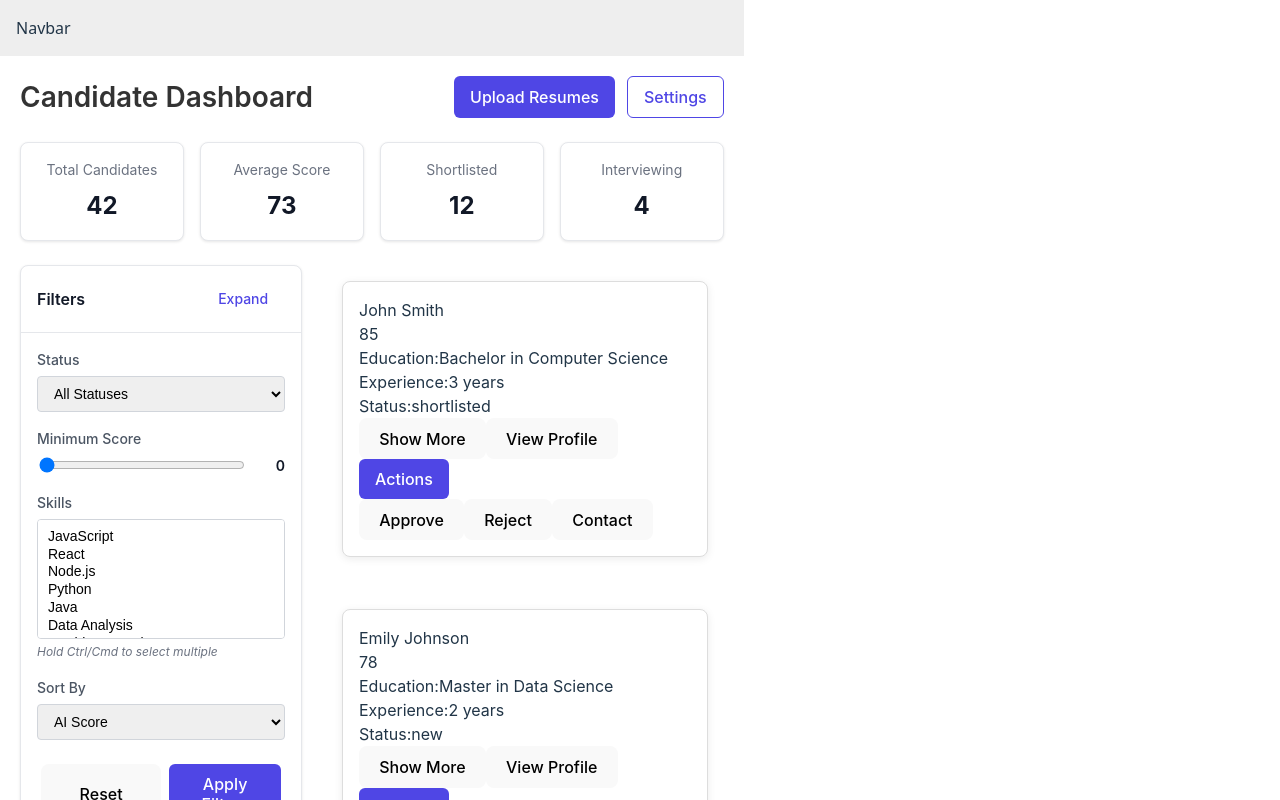
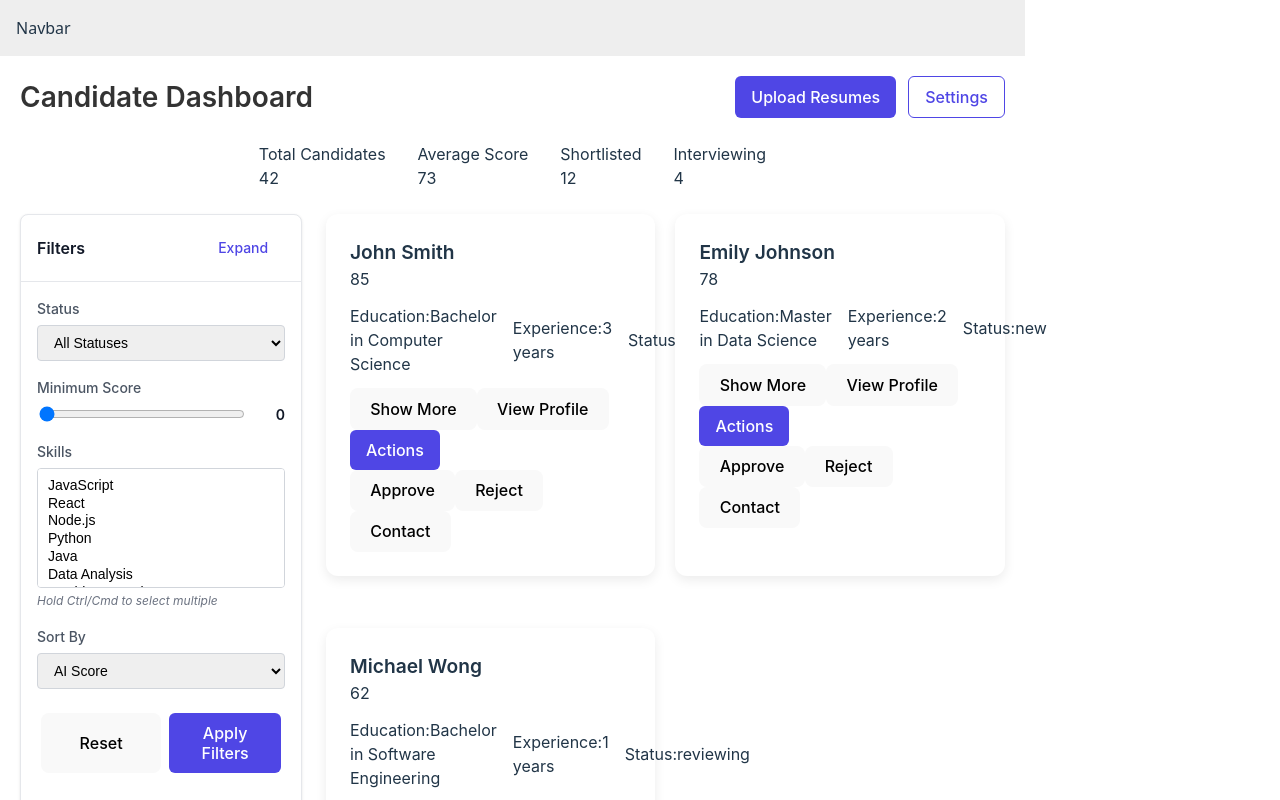
Before and after one commit to atreyakamat/intern-hq, a React (Vite) app in the folder frontend/: page / in a window 1280 px wide. Shown: the top 800 px of the page. Built offline with nearby package versions, Linux system fonts and the light colour scheme.

Commit message:
Updated files

```diff
--- a/frontend/src/components/Analytics/StatsOverview.css
+++ b/frontend/src/components/Analytics/StatsOverview.css
@@ -1,39 +1,23 @@
 .stats-overview {
-  display: grid;
-  grid-template-columns: repeat(4, 1fr);
-  gap: 16px;
-  margin-bottom: 24px;
+  display: flex;
+  gap: 2rem;
+  justify-content: center;
+  margin-bottom: 1.5rem;
 }
-
-.stat-card {
-  background-color: white;
-  border-radius: 8px;
-  box-shadow: 0 1px 3px rgba(0, 0, 0, 0.1);
-  padding: 16px;
-  border: 1px solid #e5e7eb;
+.stats-card {
+  background: #fff;
+  border-radius: 10px;
+  box-shadow: 0 2px 8px rgba(0,0,0,0.07);
+  padding: 1.2rem 2rem;
   text-align: center;
+  min-width: 120px;
 }
-
-.stat-title {
-  font-size: 14px;
-  color: #6b7280;
-  margin-bottom: 8px;
+.stats-value {
+  font-size: 2.2rem;
+  font-weight: 700;
+  color: #635bff;
 }
-
-.stat-value {
-  font-size: 24px;
-  font-weight: 700;
-  color: #111827;
+.stats-label {
+  font-size: 1rem;
+  color: #333;
 }
-
-@media (max-width: 768px) {
-  .stats-overview {
-    grid-template-columns: repeat(2, 1fr);
-  }
-}
-
-@media (max-width: 480px) {
-  .stats-overview {
-    grid-template-columns: 1fr;
-  }
-}
--- a/frontend/src/components/Dashboard/CandidateCard.css
+++ b/frontend/src/components/Dashboard/CandidateCard.css
@@ -1,24 +1,56 @@
 .candidate-card {
-  border: 1px solid #ddd;
-  border-radius: 8px;
-  padding: 1rem;
-  margin: 1rem;
-  box-shadow: 0 2px 8px rgba(0,0,0,0.08);
   background: #fff;
+  border-radius: 12px;
+  box-shadow: 0 4px 12px rgba(0,0,0,0.08);
+  padding: 1.5rem;
+  margin-bottom: 2rem;
+  display: flex;
+  flex-direction: column;
+  gap: 0.8rem;
+  transition: box-shadow 0.2s;
 }
-
-.candidate-card-header {
+.candidate-card:hover {
+  box-shadow: 0 6px 24px rgba(0,0,0,0.16);
+}
+.candidate-info {
+  display: flex;
+  align-items: center;
+  gap: 1rem;
+}
+.candidate-avatar {
+  width: 48px;
+  height: 48px;
+  border-radius: 50%;
+  object-fit: cover;
+  border: 2px solid #635bff;
+}
+.candidate-name {
   font-size: 1.2rem;
-  font-weight: bold;
-  margin-bottom: 0.5rem;
+  font-weight: 600;
 }
-
-.candidate-card-skills {
-  margin: 0.5rem 0;
+.skill-badge {
+  background: #635bff;
+  color: #fff;
+  border-radius: 6px;
+  padding: 2px 8px;
+  margin-right: 4px;
+  font-size: 0.9rem;
 }
-
-.candidate-card-actions {
+.candidate-actions {
   display: flex;
   gap: 0.5rem;
-  margin-top: 1rem;
+  margin-top: 0.6rem;
 }
+.candidate-actions button {
+  border-radius: 6px;
+  border: none;
+  padding: 6px 14px;
+  background: #635bff;
+  color: #fff;
+  font-weight: 500;
+  cursor: pointer;
+  transition: background 0.2s;
+}
+.candidate-actions button:hover {
+  background: #4132b4;
+}
```
